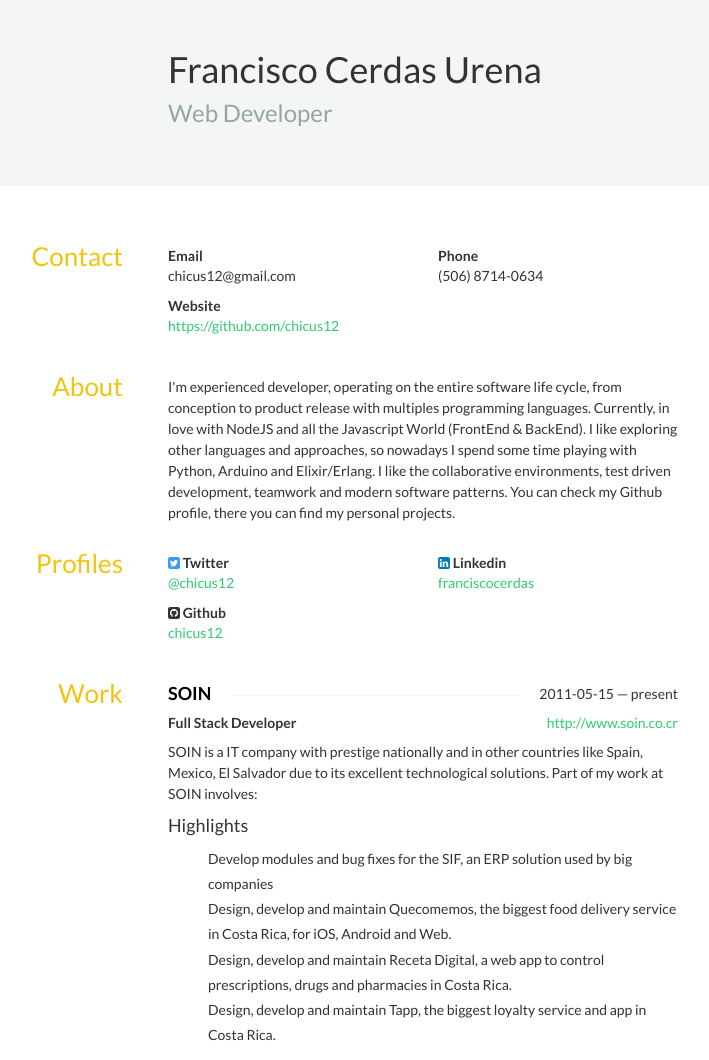
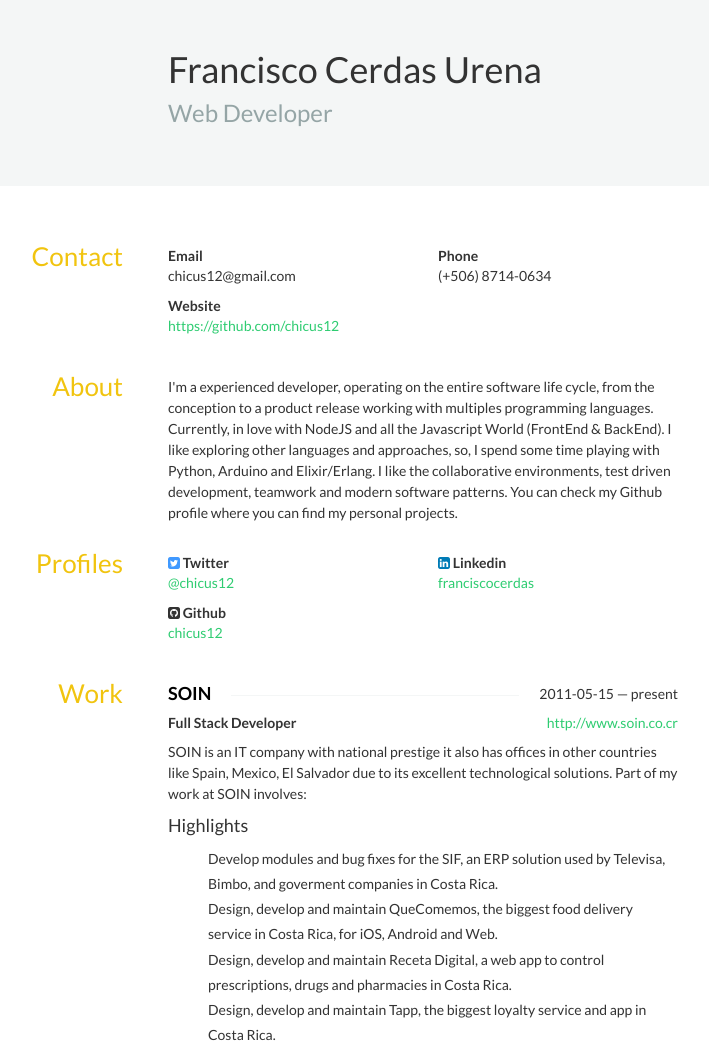
Before and after one commit to chicus12/resume, a plain HTML site: page resume.html in a window 1280 px wide. Shown: the top 1060 px of the page, without its empty margins (307-1016 px from the left). Drawn offline with nearby package versions, Linux system fonts and the light colour scheme; some icons are missing.

Commit message:
Fix small typos on the html, will need to be aplied to .json and .pdf as well.

```diff
--- a/resume.html
+++ b/resume.html
@@ -37,7 +37,7 @@ Web Developer
 </div>
 <div class="col-sm-6">
 <strong>Phone</strong>
-<div class="phone">(506) 8714-0634</div>
+<div class="phone">(+506) 8714-0634</div>
 </div>
 <div class="col-sm-6">
 <strong>Website</strong>
@@ -53,7 +53,7 @@ Web Developer
 <h3>About</h3>
 </aside>
 <div class="col-sm-9">
-<p>I&#x27;m experienced developer, operating on the entire software life cycle, from conception to product release with multiples programming languages. Currently, in love with NodeJS and all the Javascript World (FrontEnd &amp; BackEnd). I like exploring other languages and approaches, so nowadays I spend some time playing with Python, Arduino and Elixir/Erlang. I like the collaborative environments, test driven development, teamwork and modern software patterns. You can check my Github profile, there you can find my personal projects.</p>
+<p>I&#x27;m a experienced developer, operating on the entire software life cycle, from the conception to a product release working with multiples programming languages. Currently, in love with NodeJS and all the Javascript World (FrontEnd &amp; BackEnd). I like exploring other languages and approaches, so, I spend some time playing with Python, Arduino and Elixir/Erlang. I like the collaborative environments, test driven development, teamwork and modern software patterns. You can check my Github profile where you can find my personal projects.</p>
 </div>
 </section>
 <section id="profiles" class="row">
@@ -118,12 +118,12 @@ github
 Full Stack Developer
 </div>
 <div class="summary">
-<p>SOIN is a IT company with prestige nationally and in other countries like Spain, Mexico, El Salvador due to its excellent technological solutions. Part of my work at SOIN involves:</p>
+<p>SOIN is an IT company with national prestige it also has offices in other countries like Spain, Mexico, El Salvador due to its excellent technological solutions. Part of my work at SOIN involves:</p>
 </div>
 <h4>Highlights</h4>
 <ul class="highlights">
-<li class="bullet">Develop modules and bug fixes for the SIF, an ERP solution used by big companies</li>
-<li class="bullet">Design, develop and maintain Quecomemos, the biggest food delivery service in Costa Rica, for iOS, Android and Web.</li>
+<li class="bullet">Develop modules and bug fixes for the SIF, an ERP solution used by Televisa, Bimbo, and goverment companies in Costa Rica.</li>
+<li class="bullet">Design, develop and maintain QueComemos, the biggest food delivery service in Costa Rica, for iOS, Android and Web.</li>
 <li class="bullet">Design, develop and maintain Receta Digital, a web app to control prescriptions, drugs and pharmacies in Costa Rica.</li>
 <li class="bullet">Design, develop and maintain Tapp, the biggest loyalty service and app in Costa Rica.</li>
 </ul>
@@ -282,7 +282,7 @@ Native speaker
 <strong>English</strong>
 </div>
 <div class="fluency">
-Elemantary proficiency
+Elementary proficiency
 </div>
 </div>
 </div>
```
